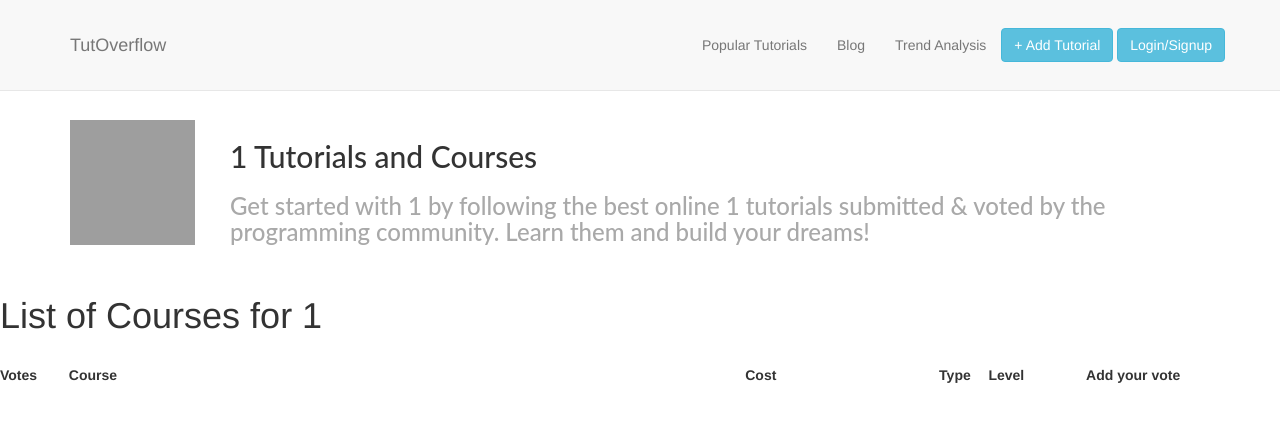
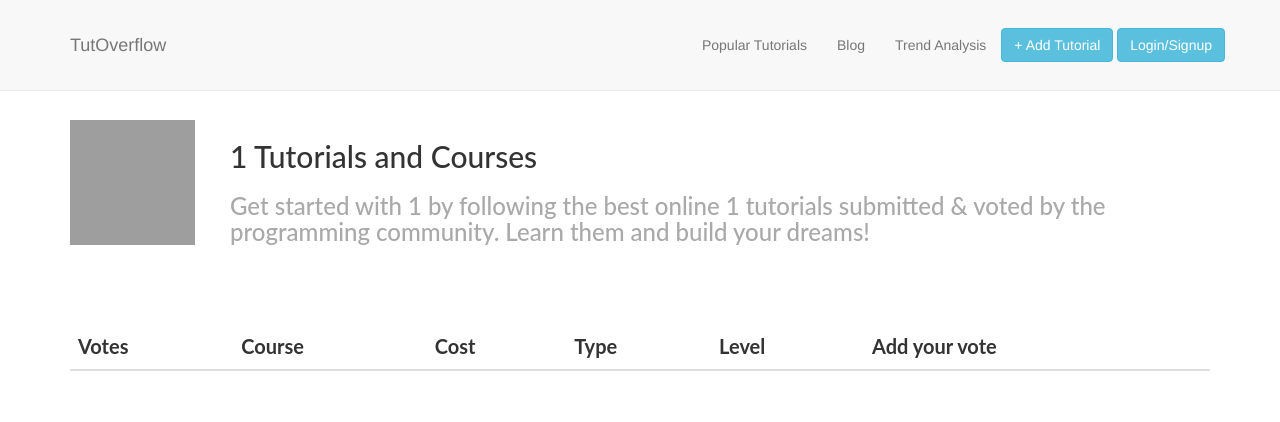
Before and after one commit to Crypt0knights/TutOverflow, a PHP site: page /courses.php?search_tech=1 in a window 1280 px wide. Shown: the top 422 px of the page. Run offline with PHP 8.4, Linux system fonts and the light colour scheme; data that the repository does not hold is empty; grey boxes are pictures that could not be loaded.

Commit message:
styled courses.php

```diff
--- a/add.php
+++ b/add.php
@@ -17,7 +17,7 @@ if (!$conn) {
     <meta name="viewport" content="width=device-width, initial-scale=1">
     <meta name="description" content="">
     <meta name="author" content="">
-
+    <link rel="stylesheet" type="text/css" href="src/add.css">
     <title>TutOverflow-Add Tutorials</title>
     <!--<link href="src/css/bootstrap.min.css" rel="stylesheet">
         <link href="src/css/scrolling-nav.css" rel="stylesheet">-->
--- a/courses.php
+++ b/courses.php
@@ -77,6 +77,7 @@ if (!$check) {
         </div>
         <!-- /.container -->
     </nav>
+    <!-- FIRST DIV - COURSE INFO -->
     <div class="container-fluid">
         <div id="tech-image">
             <?php
@@ -96,17 +97,17 @@ if (!$check) {
             </div>
         </div>
     </div>
-    <div id="courses_list">
-        <h1>List of Courses for <?php echo ucfirst($search_query);?></h1>
-        <table>
+    <!-- SECOND DIV -->
+    <div class="courses-list">
+        <table class="table table-hover">
             <thead>
               <tr>
-               <th style="width: 70px;">Votes</th>&nbsp;&nbsp;
-               <th style="width: 700px;">Course</th>&nbsp;&nbsp;
-               <th style="width: 200px;">Cost</th>&nbsp;&nbsp;
-               <th style="width: 50px;">Type</th>&nbsp;&nbsp;
-               <th style="width: 100px;">Level</th>&nbsp;&nbsp;
-               <th style="width: 200px;">Add your vote</th>&nbsp;&nbsp;
+               <th scope="col">Votes</th>&nbsp;&nbsp;
+               <th scope="col">Course</th>&nbsp;&nbsp;
+               <th scope="col">Cost</th>&nbsp;&nbsp;
+               <th scope="col">Type</th>&nbsp;&nbsp;
+               <th scope="col">Level</th>&nbsp;&nbsp;
+               <th scope="col">Add your vote</th>&nbsp;&nbsp;
            </tr>
        </thead>
        <tbody>
@@ -121,8 +122,10 @@ if (!$check) {
             exit();
         }
         $i = 1;
-        while ($row = mysqli_fetch_array($tasks)) {?>
+        while ($row = mysqli_fetch_array($tasks))
+            {?>
                <tr>
+
                 <td> <?php echo $row['vote']; ?> </td>
                 <td class="task"> <?php echo "<a href=" . $row['link'] . ">" . ucfirst($row['course_name']) . "</a>"; ?> </td>
                 <td><?php echo ucfirst($row['cost']); ?></td>
@@ -132,12 +135,18 @@ if (!$check) {
                     <input type="text" name="gm" value="<?php echo $row['course_name']; ?>"hidden>
                     <input type="submit" name="vote-button" value="+1"></form></td>
                 </tr>
-            <?php $i++;}
+                <?php $i++;
+            }
 //PHP Code ends here
             ?>
         </tbody>
     </table>
+
 </div>
+
+
+
+
 
 <!-- Scripts -->
 <script src="src/js/jquery.js"></script>
--- a/src/css/courses.css
+++ b/src/css/courses.css
@@ -1,4 +1,5 @@
 .container-fluid{
+
 	display: inline-flex;
 	margin-top: 100px;
 	font-family: "Lato", sans-serif;
@@ -22,3 +23,16 @@
 #more-info{
 	color: darkgray;
 }
+.courses-list{
+	padding: 20px;
+	margin-left: 50px;
+	margin-right: 50px;
+	font-family: "lato",sans-serif;
+	font-size: 20px;
+}
+.hm-gradient {
+    background-image: linear-gradient(to top, #f3e7e9 0%, #e3eeff 99%, #e3eeff 100%);
+}
+.darken-grey-text {
+    color: #2E2E2E;
+}
```
Also changed, not shown: src/css/add.css (added). Lines whose indentation alone changed are shown as unchanged.
